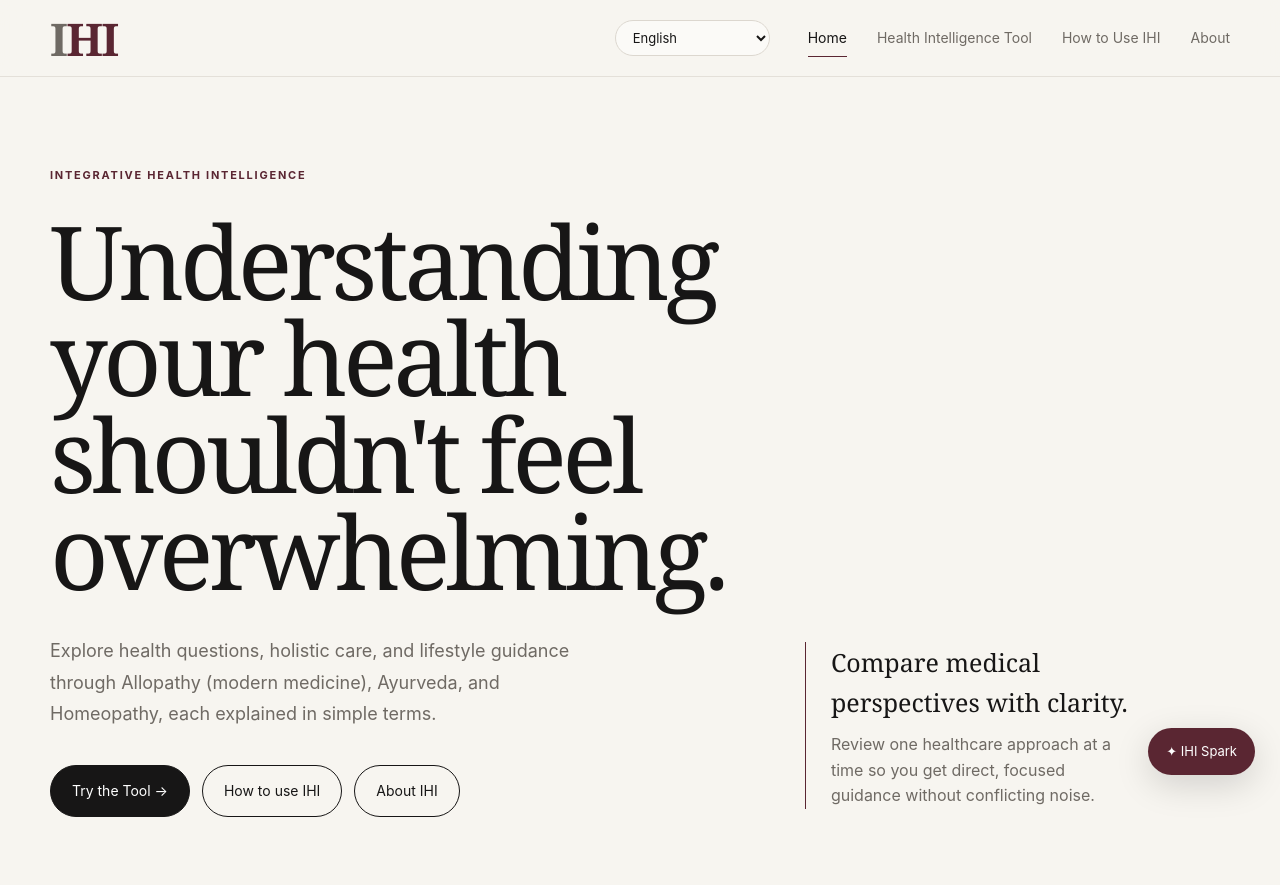
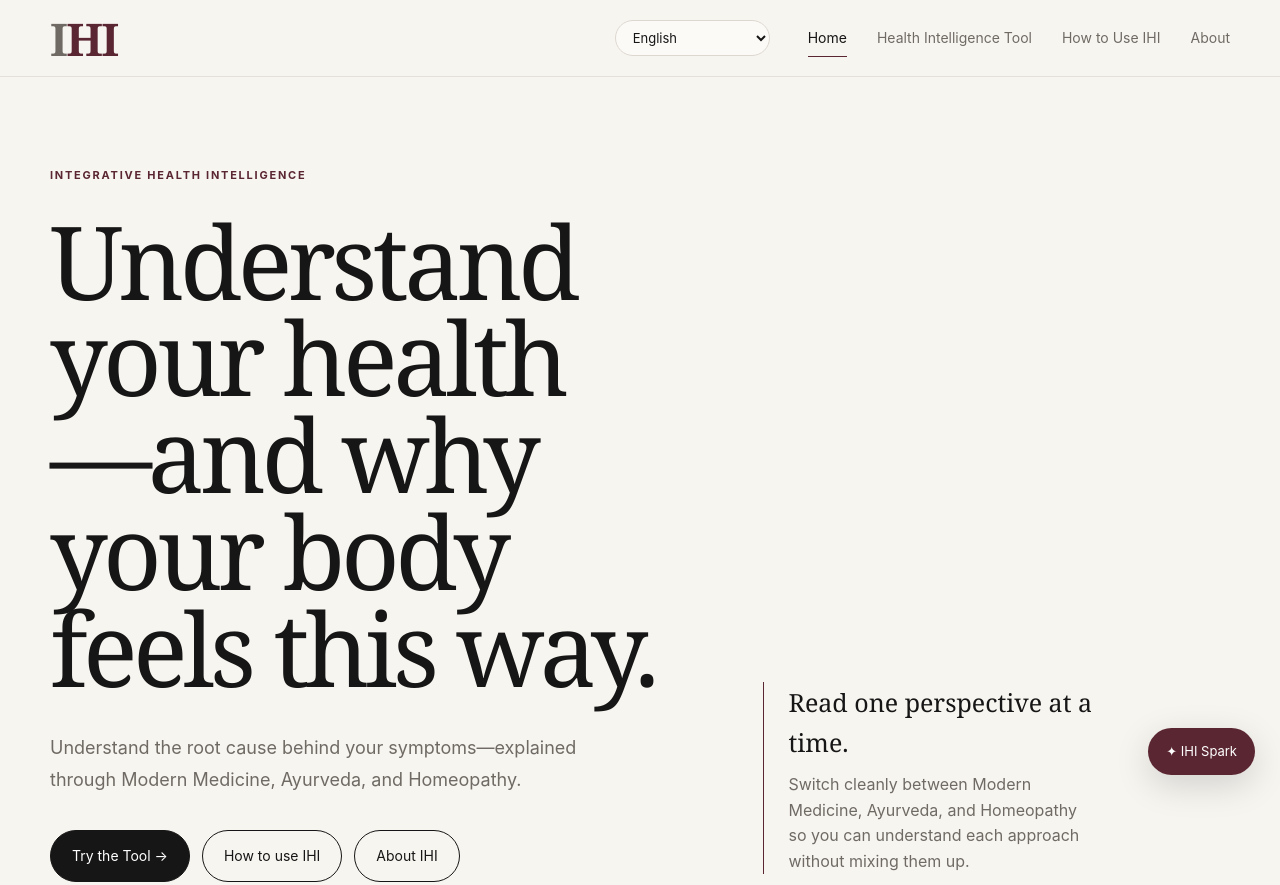
Before and after one commit to drvedanti/Integrative-Health-Intelligence, a plain HTML site: page index.html in a window 1280 px wide. Shown: the top 885 px of the page. Drawn offline with Linux system fonts and the light colour scheme.

Commit message:
Update index.html

```diff
--- a/index.html
+++ b/index.html
@@ -1356,11 +1356,11 @@ textarea:focus-visible{
         <div class="eyebrow">Integrative Health Intelligence</div>
 
         <h1>
-          Understanding your health shouldn't feel overwhelming.
+  Understand your health —and why your body feels this way.
 </h1>
 
 <p class="lead hero-description">
-          Explore health questions, holistic care, and lifestyle guidance through Allopathy (modern medicine), Ayurveda, and Homeopathy, each explained in simple terms.
+  Understand the root cause behind your symptoms—explained through Modern Medicine, Ayurveda, and Homeopathy.
 </p>
 
         <div class="hero-actions">
@@ -1380,9 +1380,9 @@ textarea:focus-visible{
       </div>
 
       <div class="hero-note">
-        <strong>Compare medical perspectives with clarity.</strong>
+  <strong>Read one perspective at a time.</strong>
   <p>
-          Review one healthcare approach at a time so you get direct, focused guidance without conflicting noise.
+    Switch cleanly between Modern Medicine, Ayurveda, and Homeopathy so you can understand each approach without mixing them up.
   </p>
 </div>
 
```
Lines whose indentation alone changed are shown as unchanged.
